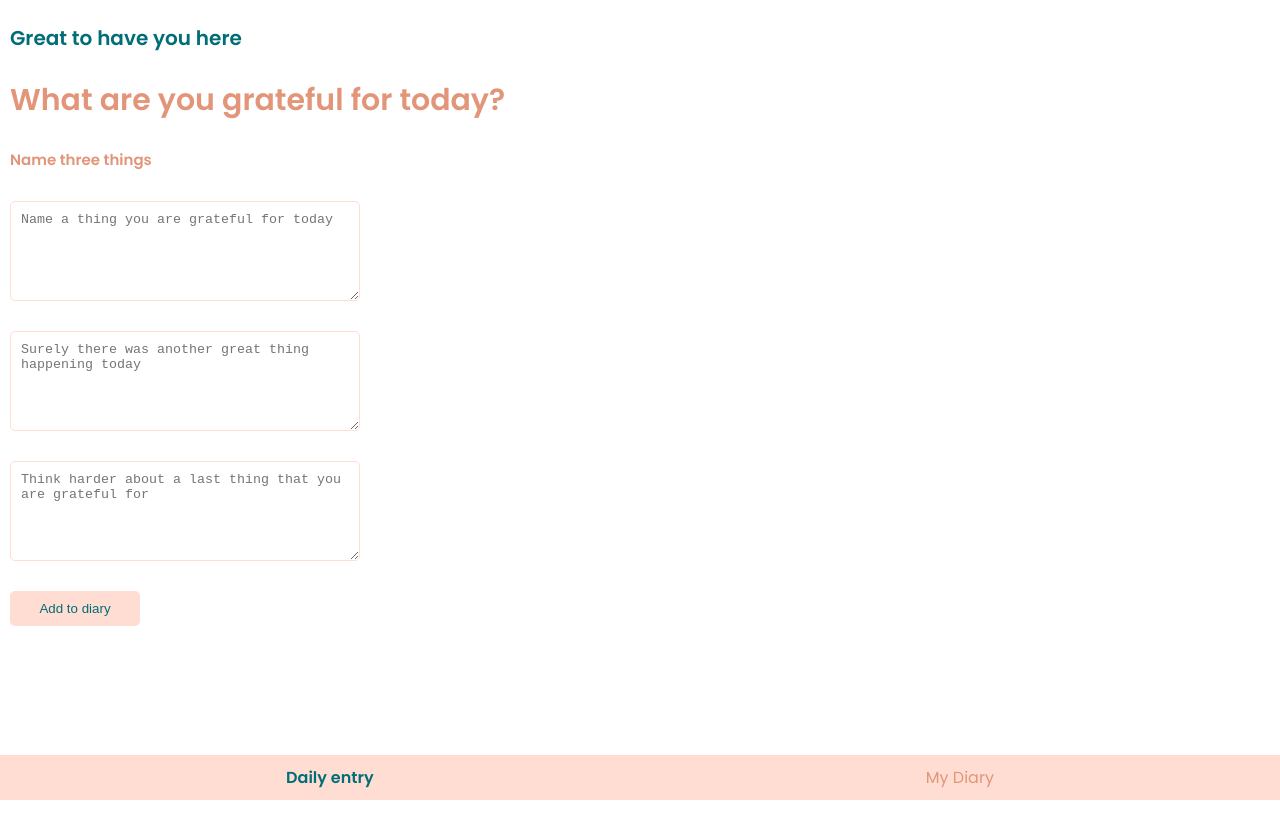
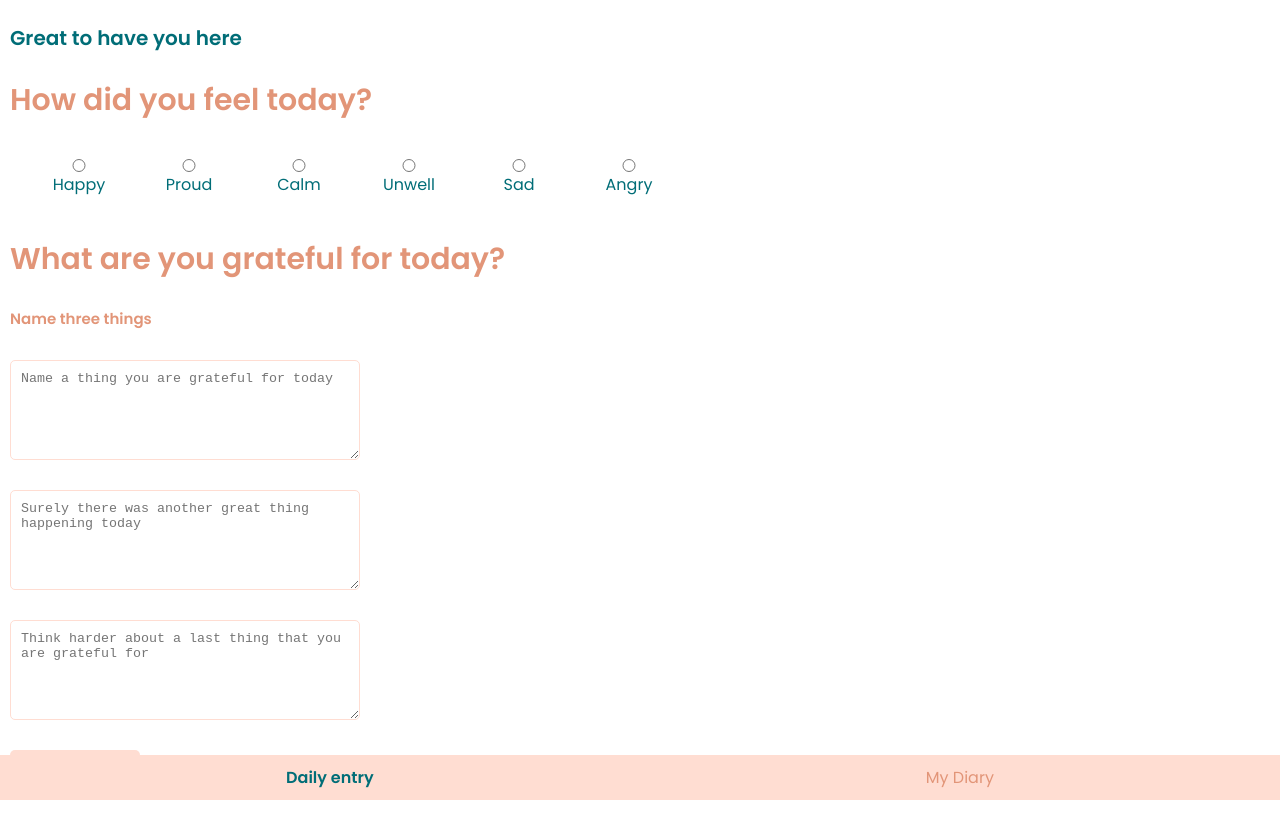
Before and after one commit to ckskr/capstone-project, a Next.js app: page / in a window 1280 px wide. Shown: the top 838 px of the page. Built offline with nearby package versions, Linux system fonts and the light colour scheme.

Commit message:
Revert "Revert "User story 4 // Add radio buttons to form ""

```diff
--- a/src/components/Form/Form.js
+++ b/src/components/Form/Form.js
@@ -4,32 +4,62 @@ import {useRouter} from 'next/router';
 import styled from 'styled-components';
 
 import useStore from '../../Hooks/useStore';
+import {pxToRem} from '../../utils/unit';
 import StyledButton from '../Button/StyledButton';
 import Headline2 from '../Headline/Headline2';
-
 export default function Form() {
 	const addEntry = useStore(state => state.addEntry);
 	const router = useRouter();
-
 	function handleSubmit(event) {
 		event.preventDefault();
-
 		const formData = new FormData(event.target);
-		const {firstEntry, secondEntry, thirdEntry} = Object.fromEntries(formData);
-
+		const {firstEntry, secondEntry, thirdEntry, mood} = Object.fromEntries(formData);
 		event.target.reset();
-		const entry = {id: nanoid(), first: firstEntry, second: secondEntry, third: thirdEntry};
+		const entry = {
+			id: nanoid(),
+			first: firstEntry,
+			second: secondEntry,
+			third: thirdEntry,
+			mood: mood,
+		};
 		addEntry(entry);
-
 		router.push('./diary');
 	}
 	const DynamicWrapper = dynamic(() => import('../styledWrapper'), {
 		ssr: false,
 	});
+
 	return (
 		<DynamicWrapper>
-			<Headline2 />
 			<form onSubmit={handleSubmit} autoComplete="off">
+				<Styledh2>How did you feel today?</Styledh2>
+				<StyledFieldset>
+					<StyledDiv>
+						<StyledInput type="radio" value="happy" id="mood1" name="mood" required />
+						<StyledRadioLabel> Happy</StyledRadioLabel>
+					</StyledDiv>
+					<StyledDiv>
+						<StyledInput type="radio" value="proud" id="mood2" name="mood" required />
+						<StyledRadioLabel> Proud</StyledRadioLabel>
+					</StyledDiv>
+					<StyledDiv>
+						<StyledInput type="radio" value="calm" id="mood3" name="mood" required />
+						<StyledRadioLabel> Calm</StyledRadioLabel>
+					</StyledDiv>
+					<StyledDiv>
+						<StyledInput type="radio" value="unwell" id="mood4" name="mood" required />
+						<StyledRadioLabel> Unwell</StyledRadioLabel>
+					</StyledDiv>
+					<StyledDiv>
+						<StyledInput type="radio" value="sad" id="mood5" name="mood" required />
+						<StyledRadioLabel> Sad</StyledRadioLabel>
+					</StyledDiv>
+					<StyledDiv>
+						<StyledInput type="radio" value="angry" id="mood6" name="mood" required />
+						<StyledRadioLabel> Angry</StyledRadioLabel>
+					</StyledDiv>
+				</StyledFieldset>
+				<Headline2 />
 				<StyledLabel htmlFor="firstEntry">firstEntry </StyledLabel>
 				<StyledTextarea
 					type="text"
@@ -63,7 +93,6 @@ export default function Form() {
 					minLength="3"
 					maxLength="200"
 				/>
-
 				<StyledButton variant="default" type="submit">
 					Add to diary
 				</StyledButton>
@@ -71,7 +100,6 @@ export default function Form() {
 		</DynamicWrapper>
 	);
 }
-
 const StyledTextarea = styled.textarea`
 	display: flex;
 	flex-wrap: wrap;
@@ -83,7 +111,28 @@ const StyledTextarea = styled.textarea`
 	border-radius: 5px;
 	color: var(--turq);
 `;
-
 const StyledLabel = styled.label`
 	display: none;
 `;
+const Styledh2 = styled.h2`
+	color: var(--salmon);
+	font-size: ${pxToRem(30)};
+`;
+const StyledDiv = styled.div`
+	display: inline-block;
+	margin: 5px;
+`;
+const StyledRadioLabel = styled.label`
+	display: block;
+	width: 100px;
+	color: var(--turq);
+	text-align: center;
+`;
+const StyledInput = styled.input`
+	display: block;
+	width: 20px;
+	margin: 0 auto;
+`;
+const StyledFieldset = styled.fieldset`
+	border: none;
+`;
--- a/src/styles.js
+++ b/src/styles.js
@@ -55,11 +55,14 @@ export const GlobalStyle = createGlobalStyle`
 	}
 
 	body {
+		height: 100vw;
 		margin: 0;
+		margin-bottom: 100px;
 		padding: 10px;
 		font-family: 'Poppins', sans-serif;
 		font-size: 1rem;
 		font-style: "normal";
+
 	}
 
 :root {
```
Also changed, not shown: src/pages/diary.js (+9 -17 lines).
